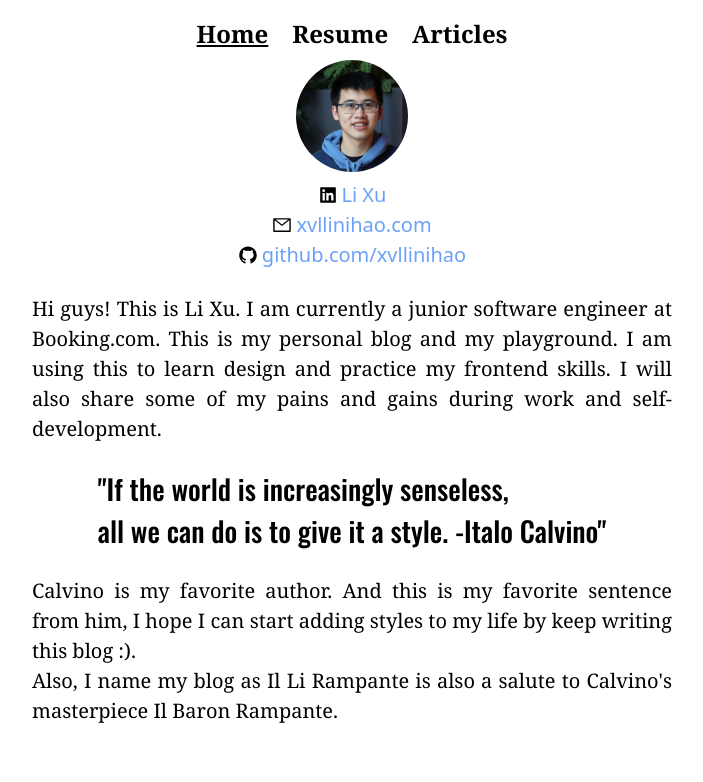
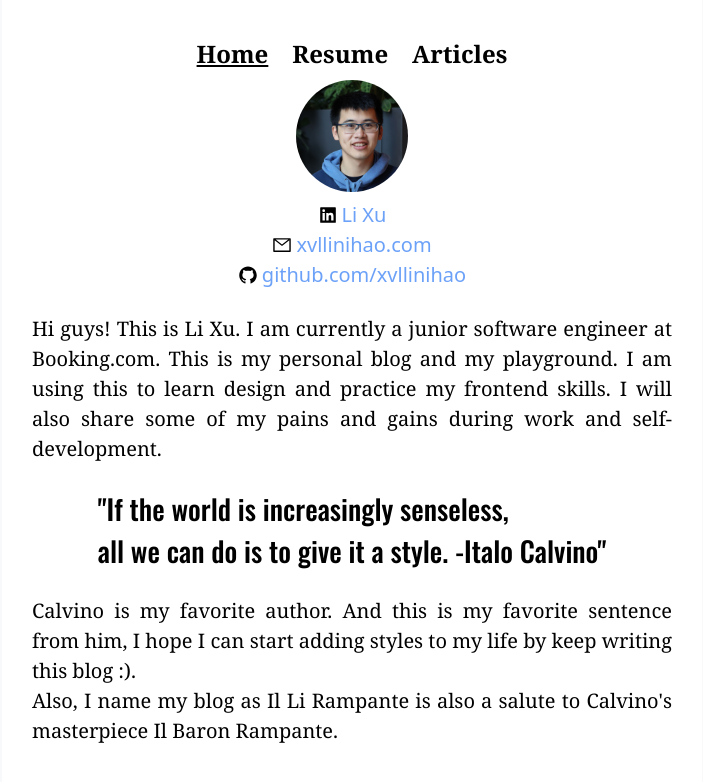
Before and after one commit to xvllinihao/xvllinihao.github.io, a Next.js app: page / in a window 1280 px wide. Shown: the top 782 px of the page, without its empty margins (288-991 px from the left). Built offline with nearby package versions, Linux system fonts and the light colour scheme.

Commit message:
change background

```diff
--- a/app/layout.tsx
+++ b/app/layout.tsx
@@ -17,7 +17,7 @@ export default function RootLayout({
 }) {
   const containerStyles = {
     maxWidth: "700px",
-    padding:  "30 px",
+    padding:  "20px",
     margin: "0 auto", // Center the container horizontally
     // transform: "scale(1.5)", // Zoom content to 150%
     // transformOrigin: "top", // Set the zoom origin to the top
@@ -25,8 +25,8 @@ export default function RootLayout({
 
   return (
     <html lang="en">
-      <body className="bg-white min-h-fit text-[20px]">
-        <div className="bg-white flex-col flex gap-2 mx-auto container" style={containerStyles}>
+      <body className="bg-[#f8f9fa] min-h-fit text-[20px]">
+        <div className="bg-white flex-col flex gap-2 mx-auto container min-h-screen" style={containerStyles}>
           <MyHeader />
           {children}
         </div>
```
